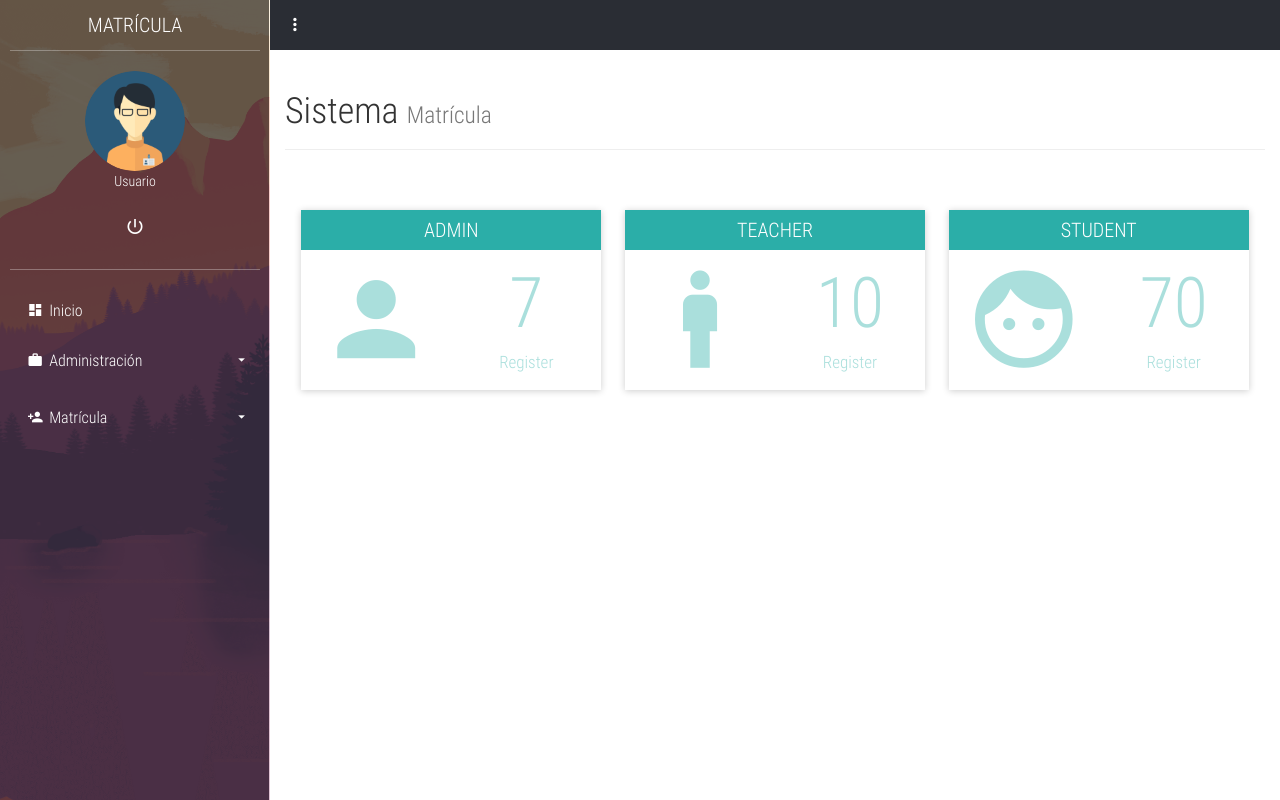
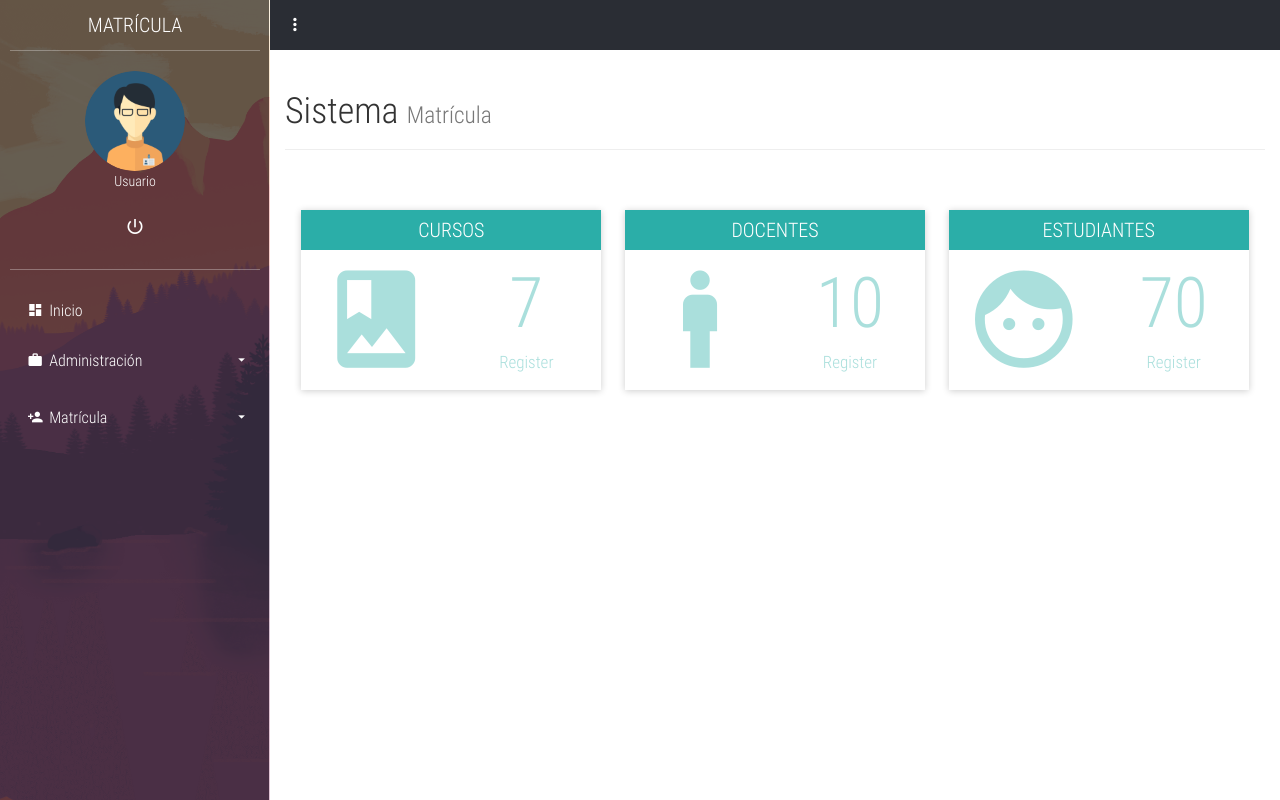
Before and after one commit to KevinSucapuca/SistemaMatricula, a Django app: page / in a window 1280 px wide. Run offline with Django 4.2, Linux system fonts and the light colour scheme; some libraries are stand-ins or nearby versions.

Commit message:
change in template home

```diff
--- a/Matricula/templates/home.html
+++ b/Matricula/templates/home.html
@@ -11,10 +11,10 @@
 <div class="full-box text-center" style="padding: 30px 10px;">
     <article class="full-box tile">
         <div class="full-box tile-title text-center text-titles text-uppercase">
-            Admin
+            CURSOS
         </div>
         <div class="full-box tile-icon text-center">
-            <i class="zmdi zmdi-account"></i>
+            <i class="zmdi zmdi-book-image"></i>
         </div>
         <div class="full-box tile-number text-titles">
             <p class="full-box">7</p>
@@ -23,7 +23,7 @@
     </article>
     <article class="full-box tile">
         <div class="full-box tile-title text-center text-titles text-uppercase">
-            Teacher
+            DOCENTES
         </div>
         <div class="full-box tile-icon text-center">
             <i class="zmdi zmdi-male-alt"></i>
@@ -35,7 +35,7 @@
     </article>
     <article class="full-box tile">
         <div class="full-box tile-title text-center text-titles text-uppercase">
-            Student
+            ESTUDIANTES
         </div>
         <div class="full-box tile-icon text-center">
             <i class="zmdi zmdi-face"></i>
```
